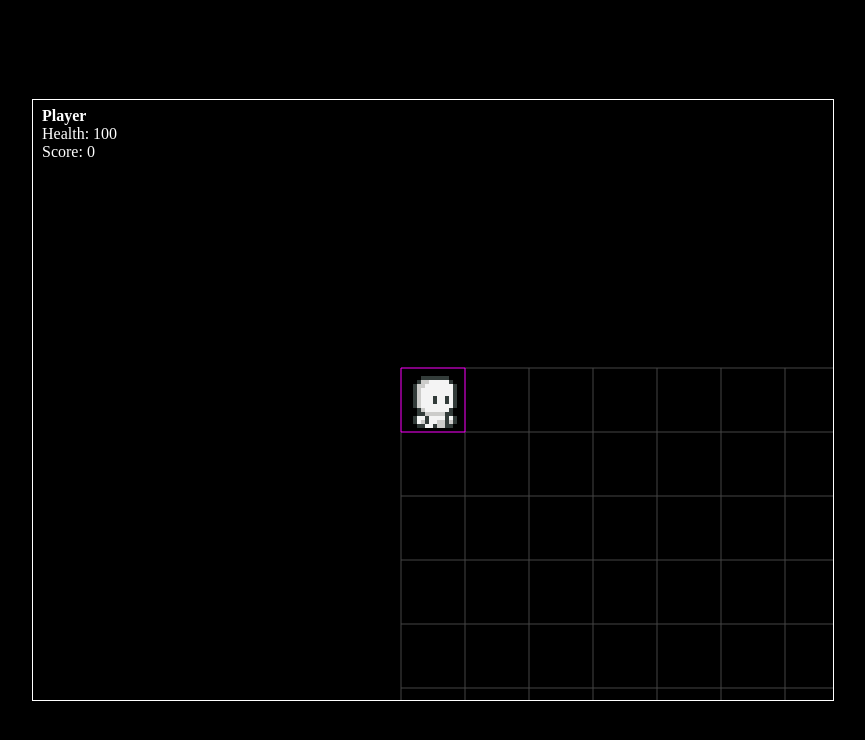
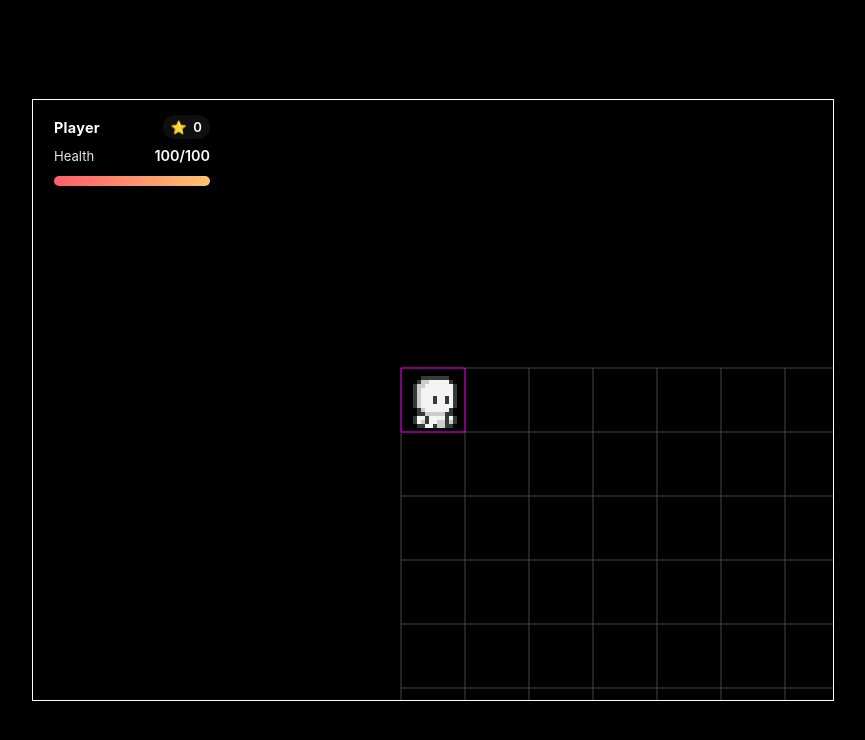
Before and after one commit to kanddo-studio/prototype-playground, a React (Vite) app: page / in a window 1280 px wide. Shown: the top 740 px of the page, without its empty margins (207-1072 px from the left). Built offline with nearby package versions, Linux system fonts and the light colour scheme.

Commit message:
feat: add lifebar and new colors

```diff
--- a/package.json
+++ b/package.json
@@ -10,7 +10,7 @@
     "url": "https://github.com/kanddo-studio"
   },
   "scripts": {
-    "start:dev:web": "npm run build && NODE_ENV=development vite",
+    "start:dev:web": "NODE_ENV=development vite",
     "start:dev:desktop": "NODE_ENV=development electron . --enable-accelerated-2d-canvas --enable-gpu-rasterization -disable-software-rasterizer",
     "start:prod:web": "npm run build && vite preview",
     "build": "NODE_ENV=production tsc && vite build",
--- a/src/core/components/Device/LeftStickComponent.ts
+++ b/src/core/components/Device/LeftStickComponent.ts
@@ -2,6 +2,8 @@
  * Stores filtered analog values from the **left stick** of a gamepad.
  * Used for character movement, UI navigation, etc.
  */
+
+import { DEFAULT_BUTTON_THRESHOLD } from "../../../types/gamepad.const";
 
 export interface Component {}
 
@@ -24,7 +26,7 @@ export class LeftStickComponent implements Component {
   /**
    * Deadzone to apply before setting values
    */
-  public deadzone: number = 0.5; // default for left stick
+  public deadzone: number = DEFAULT_BUTTON_THRESHOLD; // default for left stick
 
   /**
    * Set raw axis values with optional deadzone filtering
--- a/src/core/components/Device/RightStickComponent.ts
+++ b/src/core/components/Device/RightStickComponent.ts
@@ -2,6 +2,8 @@
  * Stores filtered analog values from the **right stick** of a gamepad.
  * Used for camera control, aiming, etc.
  */
+
+import { DEFAULT_BUTTON_THRESHOLD } from "../../../types/gamepad.const";
 
 export interface Component {}
 
@@ -24,7 +26,7 @@ export class RightStickComponent implements Component {
   /**
    * Deadzone to apply before setting values
    */
-  public deadzone: number = 0.3; // default for right stick
+  public deadzone: number = DEFAULT_BUTTON_THRESHOLD; // default for right stick
 
   /**
    * Set raw axis values with optional deadzone filtering
--- a/src/core/systems/Device/GamepadSystem.ts
+++ b/src/core/systems/Device/GamepadSystem.ts
@@ -8,7 +8,7 @@ import { KEYS } from "../../../types/keys.enum";
 import {
   DEFAULT_BUTTON_THRESHOLD,
   GAMEPAD_BUTTONS,
-} from "../../../types/gamepad";
+} from "../../../types/gamepad.const";
 
 /**
  * Reads gamepad inputs and updates:
--- a/src/types/gamepad.ts
+++ b/src/types/gamepad.const.ts
@@ -15,8 +15,6 @@ export const GAMEPAD_BUTTONS = {
   DPAD_DOWN: 13,
   DPAD_LEFT: 14,
   DPAD_RIGHT: 15,
-} as const;
-
-export type GamepadButtonName = keyof typeof GAMEPAD_BUTTONS;
+};
 
 export const DEFAULT_BUTTON_THRESHOLD = 0.5;
--- a/src/ui/components/Menu/index.styles.ts
+++ b/src/ui/components/Menu/index.styles.ts
@@ -5,6 +5,11 @@ import styled from "styled-components";
  *
  * Keeping styles isolated improves readability, reusability and allows
  * future theming (ThemeProvider) without changing component logic.
+ *
+ * Visual style aligned with PlayerStatus for consistency:
+ * - Dark semi-transparent backgrounds
+ * - Subtle gradients and rounded corners
+ * - Smooth transitions and focus states
  */
 
 /**
@@ -12,7 +17,7 @@ import styled from "styled-components";
  */
 export const Overlay = styled.div`
   position: fixed;
-  inset: 0; /* shorthand for top:0; right:0; bottom:0; left:0; */
+  inset: 0;
   display: flex;
   justify-content: center;
   align-items: center;
@@ -25,11 +30,15 @@ export const Overlay = styled.div`
 export const Card = styled.div`
   text-align: center;
   padding: 2rem;
-  background-color: #222;
-  color: #fff;
+  background: rgba(34, 34, 34);
+  color: #ffffff;
   min-width: 320px;
-  border-radius: 8px;
-  box-shadow: 0 8px 24px rgba(0, 0, 0, 0.6);
+  border-radius: 12px;
+  box-shadow: 0 12px 32px rgba(0, 0, 0, 0.4),
+    inset 0 0 0 1px rgba(255, 255, 255, 0.04);
+  font-family: Inter, system-ui, -apple-system, "Segoe UI", Roboto,
+    "Helvetica Neue", Arial;
+  opacity: 0.95;
 `;
 
 /**
@@ -37,8 +46,10 @@ export const Card = styled.div`
  */
 export const Title = styled.h1`
   margin: 0;
-  margin-bottom: 1rem;
+  margin-bottom: 1.25rem;
   font-size: 1.6rem;
+  font-weight: 700;
+  letter-spacing: 0.02em;
 `;
 
 /**
@@ -47,8 +58,7 @@ export const Title = styled.h1`
 export const Buttons = styled.div`
   display: flex;
   flex-direction: column;
-  gap: 0.75rem;
-  margin-top: 0.5rem;
+  gap: 0.875rem;
 `;
 
 /**
@@ -63,19 +73,24 @@ export type ActionButtonProps = {
  * Uses props.selected to highlight the current choice.
  */
 export const ActionButton = styled.button<ActionButtonProps>`
-  padding: 0.75rem 1rem;
+  padding: 0.875rem 1.125rem;
   font-size: 1rem;
+  font-weight: 600;
   cursor: pointer;
-  background-color: ${(p) => (p.selected ? "#4CAF50" : "#444")};
+  background: ${(p) =>
+    p.selected
+      ? "linear-gradient(135deg, #ff5f6d, #ff5f6d)"
+      : "rgba(68, 68, 68, 0.6)"};
   border: none;
-  border-radius: 6px;
+  border-radius: 8px;
   color: white;
-  outline: ${(p) => (p.selected ? "2px solid #b8ffb0" : "none")};
+  outline: ${(p) => (p.selected ? "2px solid #ff5f6d" : "none")};
   box-shadow: ${(p) =>
-    p.selected ? "inset 0 -3px 0 rgba(0,0,0,0.12)" : "none"};
-  transition:
-    background-color 120ms ease,
-    outline 120ms ease;
+    p.selected
+      ? "0 4px 12px rgba(76, 175, 80, 0.24)"
+      : "0 2px 6px rgba(0, 0, 0, 0.12)"};
+  transition: background 160ms ease, outline 120ms ease, box-shadow 160ms ease,
+    transform 80ms ease;
   text-align: center;
   user-select: none;
 
@@ -84,7 +99,7 @@ export const ActionButton = styled.button<ActionButtonProps>`
   }
 
   &:focus {
-    outline: 3px solid rgba(184, 255, 176, 0.18);
+    outline: 3px solid rgba(184, 255, 176, 0.22);
   }
 `;
 
@@ -92,7 +107,8 @@ export const ActionButton = styled.button<ActionButtonProps>`
  * Small helper text below the buttons
  */
 export const HelperText = styled.p`
-  margin-top: 1rem;
-  opacity: 0.85;
-  font-size: 0.9rem;
+  margin-top: 1.25rem;
+  opacity: 0.82;
+  font-size: 0.875rem;
+  line-height: 1.4;
 `;
--- /dev/null
+++ b/src/ui/components/PlayerStatus/index.styles.ts
@@ -0,0 +1,85 @@
+import styled from "styled-components";
+
+/**
+ * Styled components for PlayerStatus.
+ *
+ * Keeping presentation isolated improves reusability, theming and readability.
+ * Use ThemeProvider in the future to centralize colors / spacing.
+ */
+
+/** Wrapper for the whole status widget */
+export const Container = styled.div`
+  display: inline-flex;
+  flex-direction: column;
+  gap: 0.5rem;
+  padding: 0.5rem 0.75rem;
+  background: rgba(0, 0, 0, 0.45);
+  border-radius: 8px;
+  min-width: 180px;
+  color: #ffffff;
+  font-family: Inter, system-ui, -apple-system, "Segoe UI", Roboto,
+    "Helvetica Neue", Arial;
+`;
+
+/** Top row containing title and optional badges */
+export const HeaderRow = styled.div`
+  display: flex;
+  align-items: center;
+  justify-content: space-between;
+`;
+
+/** Title "Player" */
+export const Title = styled.div`
+  font-weight: 700;
+  font-size: 0.9rem;
+  letter-spacing: 0.02em;
+`;
+
+/** Generic row for each stat */
+export const StatRow = styled.div`
+  display: flex;
+  align-items: center;
+  justify-content: space-between;
+`;
+
+/** Label on left side of a stat row */
+export const Label = styled.span`
+  font-size: 0.82rem;
+  opacity: 0.9;
+`;
+
+/** Value on right side of a stat row */
+export const Value = styled.span`
+  font-weight: 600;
+  font-size: 0.9rem;
+`;
+
+/** Wrapper for the health bar */
+export const HealthBarWrapper = styled.div`
+  width: 100%;
+  height: 10px;
+  background: rgba(255, 255, 255, 0.08);
+  border-radius: 999px;
+  overflow: hidden;
+  margin-top: 0.25rem;
+`;
+
+/** Colored fill of the health bar */
+export const HealthFill = styled.div<{ fillPercent: number }>`
+  height: 100%;
+  width: ${(p) => Math.max(0, Math.min(100, p.fillPercent))}%;
+  transition: width 220ms ease;
+  background: linear-gradient(90deg, #ff5f6d, #ffc371);
+`;
+
+/** Accent badge for the score */
+export const ScoreBadge = styled.div`
+  display: inline-flex;
+  align-items: center;
+  gap: 0.4rem;
+  background: rgba(255, 255, 255, 0.06);
+  padding: 0.25rem 0.5rem;
+  border-radius: 999px;
+  font-size: 0.82rem;
+  font-weight: 600;
+`;
--- a/src/ui/components/PlayerStatus/index.tsx
+++ b/src/ui/components/PlayerStatus/index.tsx
@@ -1,16 +1,94 @@
 import React from "react";
+import {
+  Container,
+  HeaderRow,
+  Title,
+  StatRow,
+  Label,
+  Value,
+  HealthBarWrapper,
+  HealthFill,
+  ScoreBadge,
+} from "./index.styles";
 
-type Props = {
+/**
+ * Props for PlayerStatus component.
+ *
+ * - `health`: current player health value (clamped 0..maxHealth).
+ * - `score`: current player score.
+ * - `maxHealth`: optional maximum health value used to render the bar. Default: 100.
+ */
+export type PlayerStatusProps = {
   health: number;
   score: number;
+  maxHealth?: number;
 };
 
-export const PlayerStatus: React.FC<Props> = ({ health, score }) => {
+/**
+ * Utility: clamp a number between min and max (inclusive).
+ * Small pure function kept for testability and to avoid inline magic.
+ * @param v - value to clamp
+ * @param min - minimum allowed value
+ * @param max - maximum allowed value
+ */
+function clamp(v: number, min: number, max: number): number {
+  return Math.min(max, Math.max(min, v));
+}
+
+/**
+ * PlayerStatus
+ *
+ * Presents a compact, accessible HUD element with:
+ * - Title ("Player")
+ * - Health row with a colored progress bar
+ * - Score row with an accent badge
+ *
+ * Design choices:
+ * - The component is pure and stateless: it receives values via props and renders deterministically.
+ * - Presentation is extracted to styled components to keep logic and markup small and testable.
+ * - Health fill transition uses CSS for smooth visual updates (no layout thrashing).
+ * - Accessibility: `role="status"` is used by parent where appropriate; the element uses clear text labels.
+ *
+ * Example usage:
+ * <PlayerStatus health={78} score={1240} maxHealth={120} />
+ */
+export const PlayerStatus: React.FC<PlayerStatusProps> = ({
+  health,
+  score,
+  maxHealth = 100,
+}) => {
+  // Ensure maxHealth is positive and avoid division by zero.
+  const safeMax = Math.max(1, maxHealth);
+
+  // Clamp health to valid range and compute fill percent for the bar.
+  const clamped = clamp(Math.round(health), 0, safeMax);
+  const fillPercent = (clamped / safeMax) * 100;
+
   return (
-    <div>
-      <div style={{ fontWeight: 700 }}>Player</div>
-      <div>Health: {health}</div>
-      <div>Score: {score}</div>
-    </div>
+    <Container aria-label="Player status" role="group">
+      <HeaderRow>
+        <Title>Player</Title>
+        <ScoreBadge aria-hidden={false} title={`Score: ${score}`}>
+          <span>⭐</span>
+          <span>{score}</span>
+        </ScoreBadge>
+      </HeaderRow>
+
+      <StatRow aria-hidden={false}>
+        <Label>Health</Label>
+        <Value>
+          {clamped}/{safeMax}
+        </Value>
+      </StatRow>
+
+      <HealthBarWrapper
+        aria-hidden={false}
+        aria-label={`Health ${clamped} of ${safeMax}`}
+      >
+        <HealthFill fillPercent={fillPercent} />
+      </HealthBarWrapper>
+    </Container>
   );
 };
+
+export default PlayerStatus;
--- a/src/ui/hooks/useGamepadAxis.ts
+++ b/src/ui/hooks/useGamepadAxis.ts
@@ -1,4 +1,5 @@
 import { useEffect, useRef } from "react";
+import { DEFAULT_BUTTON_THRESHOLD } from "../../types/gamepad.const";
 
 type AxisDirection = "up" | "down" | "idle";
 
@@ -32,7 +33,7 @@ type UseGamepadAxisProps = {
 export const useGamepadAxis = ({
   axisIndex,
   handler,
-  deadzone = 0.5,
+  deadzone = DEFAULT_BUTTON_THRESHOLD,
   initialDelayMs = 400,
   repeatDelayMs = 120,
 }: UseGamepadAxisProps): void => {
```
Also changed, not shown: src/ui/components/Menu/index.tsx (+13 -7 lines).
